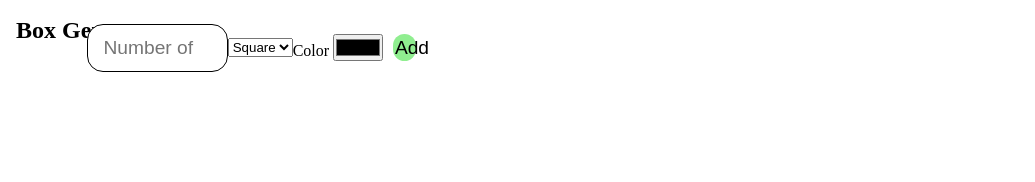
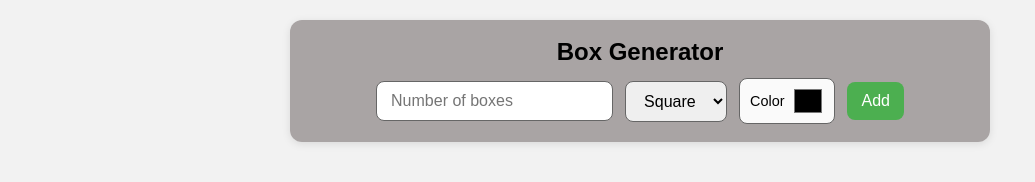
Before and after one commit to karan11-chidar/Box-Generator, a plain HTML site: page index.html in a window 1280 px wide. Shown: the whole page, without its empty margins (0-1035 px from the left). Drawn offline with Linux system fonts and the light colour scheme.

Commit message:
Update style.css

```diff
--- a/style.css
+++ b/style.css
@@ -2,58 +2,124 @@
   margin: 0;
   padding: 0;
   box-sizing: border-box;
+  font-family: Arial, sans-serif;
 }
 
+/* page layout */
 body {
-  height: 100vh;
-  width: 100vw;
+  min-height: 100vh;
+  background: #f2f2f2;
+  padding: 20px;
   display: flex;
   flex-direction: column;
-  justify-content: center;
-  align-items: flex-start;
-  padding: 16px;
-}
-.inputContainer {
-  height: 10%;
-  width: 100%;
-  display: flex;
-  flex-direction: row;
-  justify-content: center;
   align-items: center;
 }
 
-#input {
-  height: 6vh;
-  width: 30%;
-  border-radius: 16px;
-  outline: none;
-  padding: 16px;
-  font-size: 1.2rem;
-  border: 1px solid black;
-}
-#button {
-  width: 5%;
-  border-radius: 16px;
-  outline: none;
-  margin-left: 2%;
-  font-size: 1.2rem;
-  padding: 0.5%;
-  border: 0px;
-  background-color: lightgreen;
+/* card */
+.card {
+  width: 90%;
+  max-width: 700px;
+  background: rgba(106, 98, 98, 0.537);
+  padding: 18px;
+  border-radius: 12px;
+  box-shadow: 0 2px 8px rgba(0, 0, 0, 0.1);
+  margin-bottom: 20px;
 }
 
+.card h2 {
+  text-align: center;
+  margin-bottom: 12px;
+}
+
+/* inputs row */
+.inputContainer {
+  display: flex;
+  justify-content: center;
+  align-items: center;
+  gap: 12px;
+  flex-wrap: wrap;
+}
+
+/* common inputs */
+#input,
+#shapeSelect,
+#button {
+  padding: 10px 14px;
+  font-size: 1rem;
+  border-radius: 8px;
+}
+
+#input,
+#shapeSelect {
+  border: 1px solid #666;
+  outline: none;
+}
+
+/* button */
+#button {
+  border: none;
+  background: #4caf50;
+  color: white;
+  cursor: pointer;
+}
+
+#button:hover {
+  background: #43a047;
+}
+
+/* color picker wrapper */
+.colorBox {
+  display: flex;
+  align-items: center;
+  gap: 8px;
+  padding: 6px 10px;
+  border: 1px solid #666;
+  border-radius: 8px;
+  background: #fafafa;
+}
+
+.colorBox span {
+  font-size: 0.9rem;
+}
+
+/* color input */
+#colorPicker {
+  width: 32px;
+  height: 32px;
+  border: none;
+  background: transparent;
+  cursor: pointer;
+}
+
+/* boxes container */
 #boxContainer {
-  height: 90%;
   width: 100%;
   display: flex;
-  flex-direction: row;
-  justify-content: flex-start;
-  align-items: flex-start;
+  flex-wrap: wrap;
+  justify-content: center;
+  padding: 10px;
 }
 
-.square {
+/* box */
+.box {
   height: 100px;
   width: 100px;
   margin: 10px;
-  background-color: lightsalmon;
+  display: flex;
+  justify-content: center;
+  align-items: center;
+  font-size: 1.2rem;
+  font-weight: bold;
+  color: white;
+  border-radius: 12px;
+  transition: transform 0.2s;
 }
+
+.box:hover {
+  transform: scale(1.1);
+}
+
+/* circle */
+.circle {
+  border-radius: 50%;
+}
```
